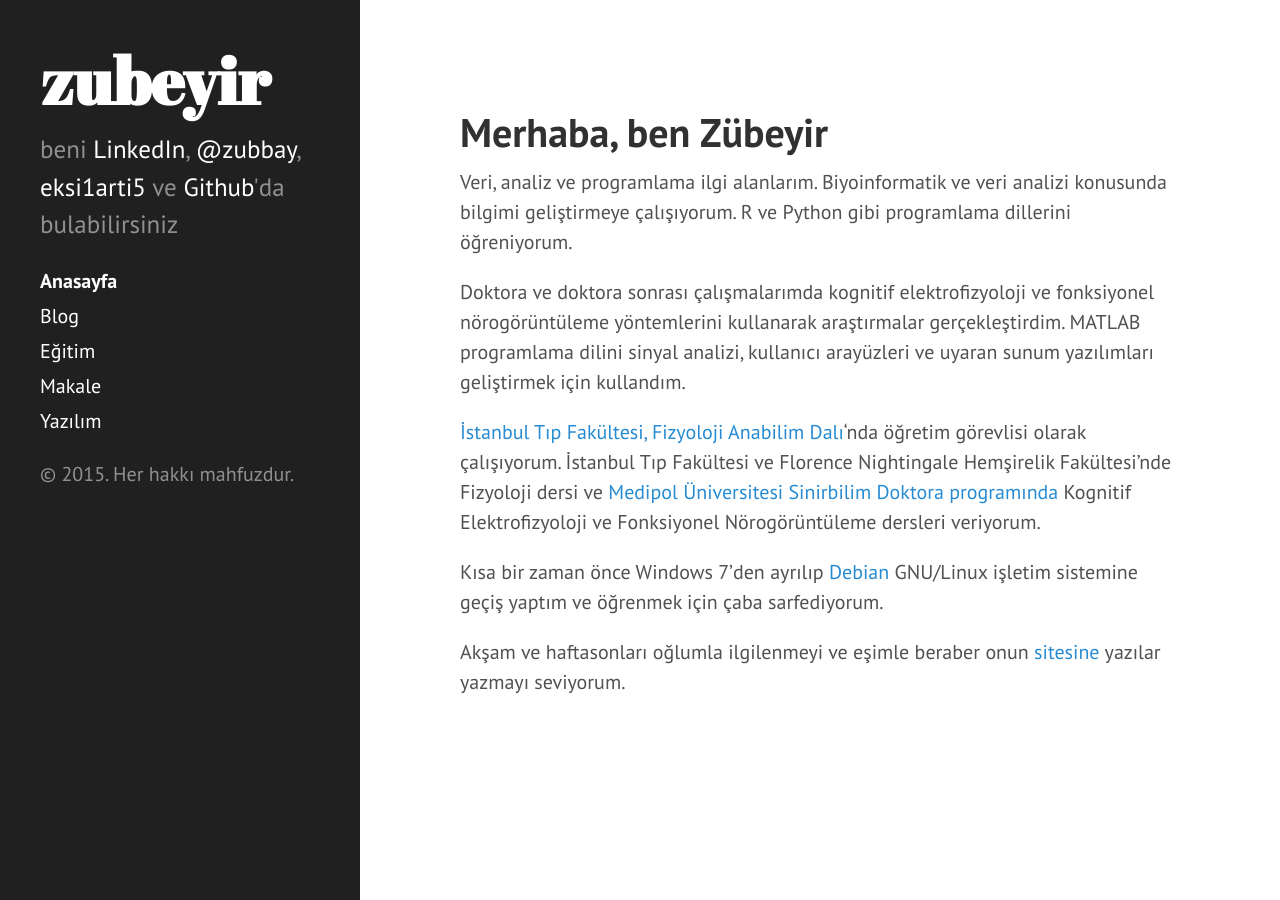
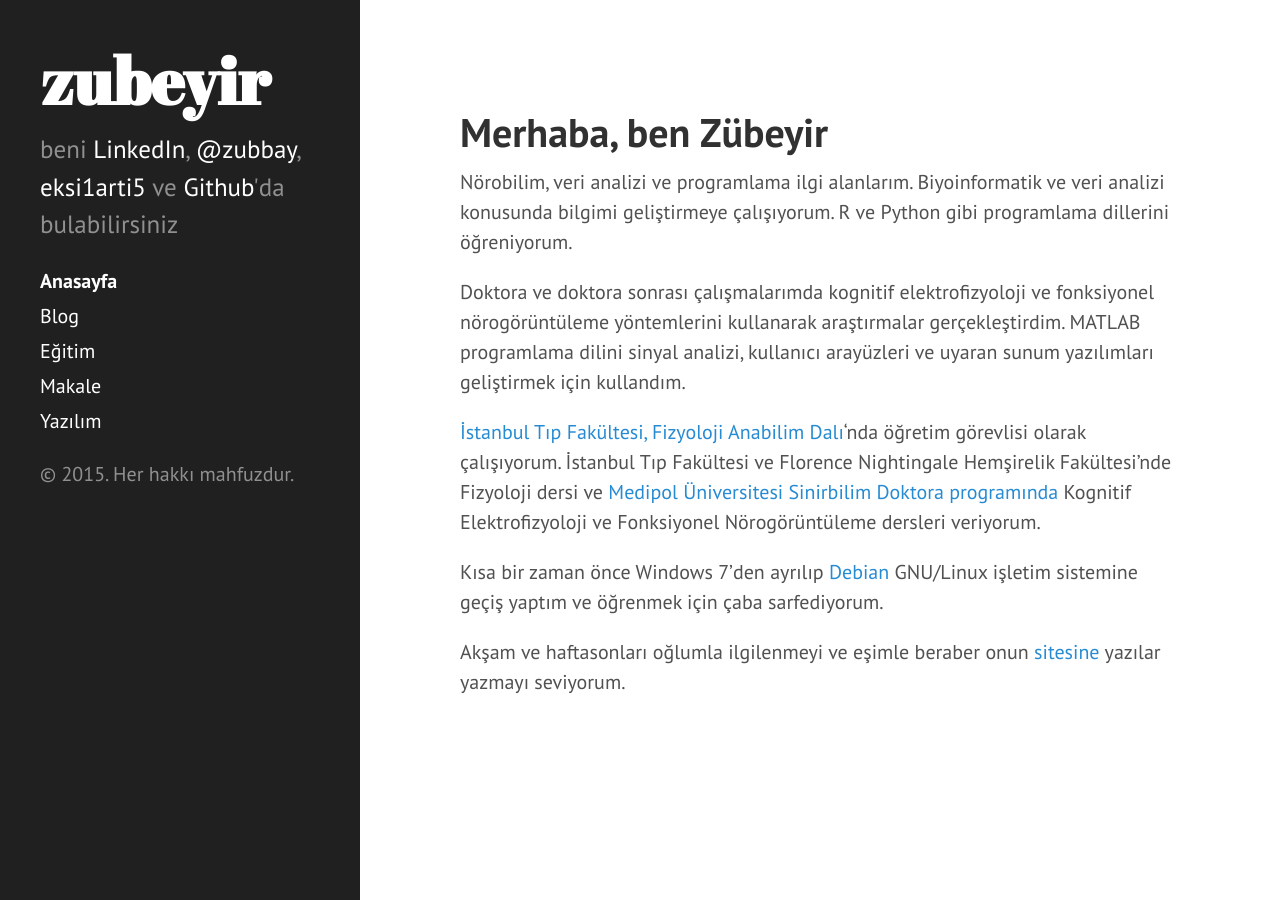
Before and after one commit to zubeyir/zubeyir.github.io, a Jekyll site: the page built from index.md, in a window 1280 px wide. Built offline with Jekyll 4.4.1, drawn with Linux system fonts in a browser that asks for light colours; Markdown is read by kramdown in place of the engine named in the settings; the list of posts is cut into pages by our own code.

Commit message:
ilgi alanlari güncellendi

```diff
--- a/index.md
+++ b/index.md
@@ -4,7 +4,7 @@ title: Anasayfa
 ---
 # Merhaba, ben Zübeyir
 
-Veri, analiz ve programlama ilgi alanlarım. Biyoinformatik ve veri analizi konusunda bilgimi geliştirmeye çalışıyorum. R ve Python gibi programlama dillerini öğreniyorum.
+Nörobilim, veri analizi ve programlama ilgi alanlarım. Biyoinformatik ve veri analizi konusunda bilgimi geliştirmeye çalışıyorum. R ve Python gibi programlama dillerini öğreniyorum.
 
 Doktora ve doktora sonrası çalışmalarımda kognitif elektrofizyoloji ve fonksiyonel nörogörüntüleme yöntemlerini kullanarak araştırmalar gerçekleştirdim. MATLAB programlama dilini sinyal analizi, kullanıcı arayüzleri ve uyaran sunum yazılımları geliştirmek için kullandım.
 
```
